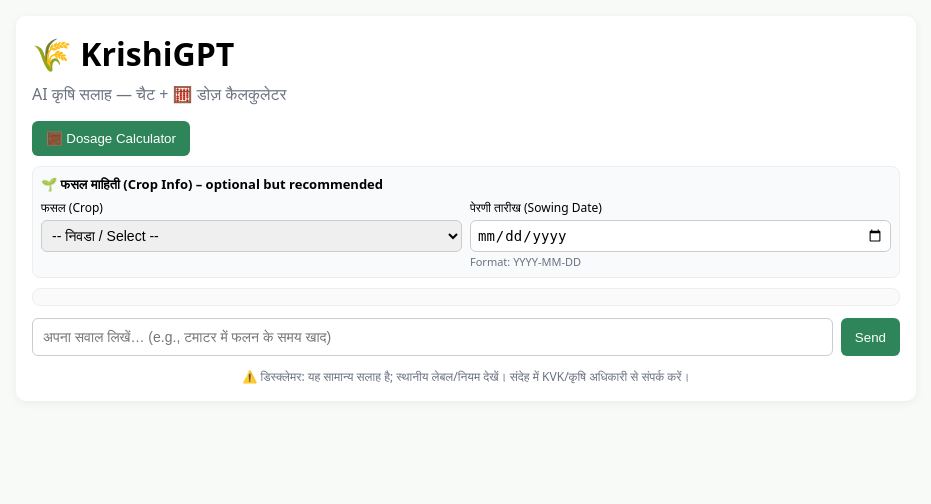
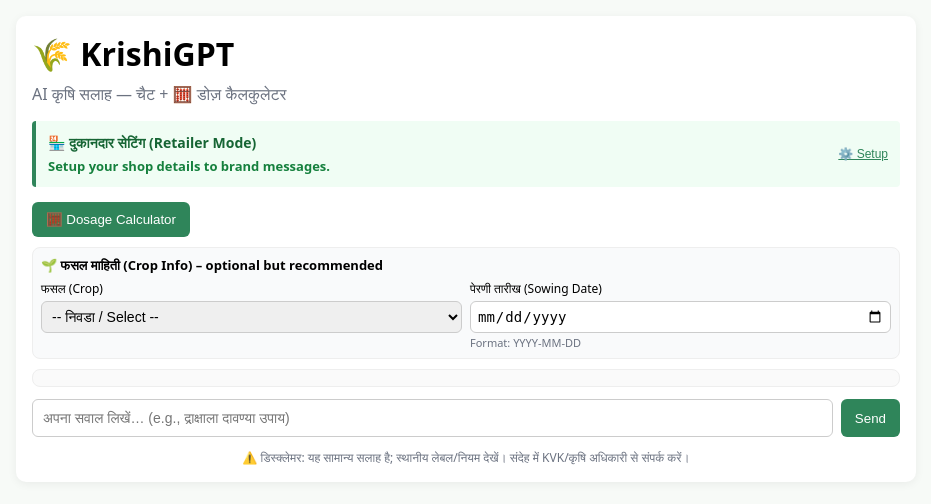
Before and after one commit to Swapnilpawar17/krishigpt, a Flask app: page / in a window 1280 px wide. Shown: the top 504 px of the page, without its empty margins (174-1105 px from the left). Run offline with Flask 3, Linux system fonts and the light colour scheme.

Commit message:
Added Retailer Branding and Sangli Crop Data

```diff
--- a/templates/index.html
+++ b/templates/index.html
@@ -3,7 +3,7 @@
 <head>
   <meta charset="utf-8"/>
   <meta name="viewport" content="width=device-width, initial-scale=1"/>
-  <title>KrishiGPT</title>
+  <title>KrishiGPT - Retailer Edition</title>
   <link rel="icon" type="image/x-icon" href="{{ url_for('static', filename='favicon.ico') }}">
   <style>
     :root { --green:#2f855a; --muted:#6b7280; --bg:#f7faf7; }
@@ -12,17 +12,40 @@
     .card { background: #fff; border-radius: 10px; padding: 16px; box-shadow: 0 2px 10px rgba(0,0,0,.06); }
     h1 { margin: 0 0 8px 0; }
     .sub { color: var(--muted); margin: 0 0 16px 0; }
+
+    /* Retailer Branding Section */
+    .retailer-section { background: #f0fdf4; border-left: 4px solid var(--green); padding: 12px; margin-bottom: 15px; border-radius: 4px; }
+    .retailer-header { display: flex; justify-content: space-between; align-items: center; }
+    .retailer-title { font-weight: bold; color: #166534; font-size: 14px; }
+    .retailer-toggle { color: var(--green); text-decoration: underline; cursor: pointer; font-size: 12px; background: none; border: none; padding: 0; }
+    .retailer-form { display: none; margin-top: 10px; }
+    .retailer-form.show { display: block; }
+    .retailer-display { font-size: 13px; font-weight: bold; color: #15803d; margin-top: 5px; }
+
     /* Chat */
     #chat { max-height: 55vh; overflow: auto; padding: 8px; border: 1px solid #eee; border-radius: 8px; background:#fafafa; }
-    .msg { padding: 10px 12px; margin: 8px 0; border-radius: 8px; white-space: pre-wrap; }
+    .msg { padding: 10px 12px; margin: 8px 0; border-radius: 8px; white-space: pre-wrap; position: relative; }
     .user { background: #e8f0fe; text-align: right; }
     .bot { background: #e7f7e7; }
+
+    /* WhatsApp Share Button */
+    .share-btn {
+      display: inline-flex; align-items: center; gap: 5px;
+      margin-top: 8px; padding: 6px 12px;
+      background: #25D366; color: white;
+      font-size: 12px; font-weight: bold;
+      border-radius: 20px; text-decoration: none;
+      border: none; cursor: pointer;
+    }
+    .share-btn:hover { background: #1ebc57; }
+
     .row { display: flex; gap: 8px; margin-top: 12px; }
     input, select { flex: 1; padding: 10px; border-radius: 6px; border: 1px solid #ccc; font-size:14px; width:100%; box-sizing:border-box; }
     button { padding: 10px 14px; border: 0; border-radius: 6px; background: var(--green); color:#fff; cursor: pointer; white-space:nowrap; }
     button.secondary { background:#1f2937; }
     button:disabled { background:#9aa5b1; cursor:not-allowed; }
     .toolbar { display:flex; gap:8px; margin-bottom:10px; flex-wrap: wrap; }
+
     /* Modal */
     .modal { position: fixed; inset:0; background: rgba(0,0,0,.45); display:none; align-items: center; justify-content: center; padding: 16px; z-index:999; }
     .modal.show { display:flex; }
@@ -50,6 +73,25 @@
       <h1>🌾 KrishiGPT</h1>
       <p class="sub">AI कृषि सलाह — चैट + 🧮 डोज़ कैलकुलेटर</p>
 
+      <!-- NEW: Retailer Branding Section -->
+      <div class="retailer-section">
+        <div class="retailer-header">
+          <div>
+            <div class="retailer-title">🏪 दुकानदार सेटिंग (Retailer Mode)</div>
+            <div id="shopDisplay" class="retailer-display"></div>
+          </div>
+          <button class="retailer-toggle" onclick="toggleShopSettings()">⚙️ Setup</button>
+        </div>
+
+        <div id="shopSettings" class="retailer-form">
+          <div class="grid" style="grid-template-columns: 1fr; gap: 8px;">
+            <input type="text" id="shopNameInput" placeholder="Enter Shop Name (e.g. Patil Krishi Seva)">
+            <input type="text" id="shopPhoneInput" placeholder="Mobile Number (e.g. 98220xxxxx)">
+            <button onclick="saveShopDetails()">Save Details</button>
+          </div>
+        </div>
+      </div>
+
       <div class="toolbar">
         <button id="openCalcBtn">🧮 Dosage Calculator</button>
       </div>
@@ -64,10 +106,14 @@
             <label style="font-size:12px; font-weight:500;">फसल (Crop)</label>
             <select id="cropSelect" style="width:100%; padding:6px; border-radius:6px; border:1px solid #ccc;">
               <option value="">-- निवडा / Select --</option>
-              <option value="cotton">कापूस (Cotton)</option>
+              <option value="grapes">द्राक्ष (Grapes)</option>
+              <option value="pomegranate">डाळिंब (Pomegranate)</option>
               <option value="tomato">टोमॅटो (Tomato)</option>
               <option value="onion">कांदा (Onion)</option>
+              <option value="cotton">कापूस (Cotton)</option>
               <option value="soybean">सोयाबीन (Soybean)</option>
+              <option value="sugarcane">ऊस (Sugarcane)</option>
+              <option value="wheat">गहू (Wheat)</option>
             </select>
           </div>
           <div style="flex:1; min-width:140px;">
@@ -83,7 +129,7 @@
 
       <div id="chat"></div>
       <div class="row">
-        <input id="msg" placeholder="अपना सवाल लिखें… (e.g., टमाटर में फलन के समय खाद)"/>
+        <input id="msg" placeholder="अपना सवाल लिखें… (e.g., द्राक्षाला दावण्या उपाय)"/>
         <button id="send">Send</button>
       </div>
       <div class="footer">
@@ -160,6 +206,63 @@
   <script>
     const API_KEY = "";
 
+    // --- RETAILER BRANDING LOGIC ---
+    document.addEventListener('DOMContentLoaded', function() {
+        const savedName = localStorage.getItem('krishiShopName');
+        const savedPhone = localStorage.getItem('krishiShopPhone');
+        if (savedName) {
+            document.getElementById('shopNameInput').value = savedName;
+            document.getElementById('shopPhoneInput').value = savedPhone || '';
+            updateShopDisplay(savedName, savedPhone);
+        } else {
+            document.getElementById('shopDisplay').textContent = 'Setup your shop details to brand messages.';
+        }
+    });
+
+    function toggleShopSettings() {
+        document.getElementById('shopSettings').classList.toggle('show');
+    }
+
+    function saveShopDetails() {
+        const name = document.getElementById('shopNameInput').value.trim();
+        const phone = document.getElementById('shopPhoneInput').value.trim();
+
+        if (name) {
+            localStorage.setItem('krishiShopName', name);
+            localStorage.setItem('krishiShopPhone', phone);
+            updateShopDisplay(name, phone);
+            toggleShopSettings();
+            alert('Shop details saved! Messages will now be branded.');
+        } else {
+            alert('Please enter a shop name.');
+        }
+    }
+
+    function updateShopDisplay(name, phone) {
+        document.getElementById('shopDisplay').textContent = `🏪 ${name} ${phone ? '| 📞 ' + phone : ''}`;
+    }
+
+    function createWhatsAppLink(adviceText) {
+        const shopName = localStorage.getItem('krishiShopName') || "KrishiGPT Advisor";
+        const shopPhone = localStorage.getItem('krishiShopPhone') || "";
+
+        const message = `
+*🏪 ${shopName}*
+${shopPhone ? '📞 ' + shopPhone : ''}
+──────────────────
+*शेतकऱ्यासाठी सल्ला (Advice):*
+
+${adviceText}
+
+──────────────────
+✅ *Verified by KrishiGPT*
+💊 _दवाई वापरताना काळजी घ्या._
+`.trim();
+
+        return `https://wa.me/?text=${encodeURIComponent(message)}`;
+    }
+    // -----------------------------
+
     // Chat logic
     const chat = document.getElementById('chat');
     const input = document.getElementById('msg');
@@ -171,6 +274,18 @@
       const div = document.createElement('div');
       div.className = 'msg ' + (who === 'user' ? 'user' : 'bot');
       div.textContent = text;
+
+      // If message is from BOT, add Share Button
+      if (who === 'bot') {
+        const shareBtn = document.createElement('a');
+        shareBtn.className = 'share-btn';
+        shareBtn.innerHTML = '<span>📲 Share on WhatsApp</span>';
+        shareBtn.href = createWhatsAppLink(text);
+        shareBtn.target = '_blank';
+        div.appendChild(document.createElement('br'));
+        div.appendChild(shareBtn);
+      }
+
       chat.appendChild(div);
       chat.scrollTop = chat.scrollHeight;
     }
@@ -258,9 +373,12 @@
       const farmer = data.input?.farmer || '';
       const cropNote = data.input?.crop_note || '';
       const area = data.input?.area_acre ?? '-';
+      const shopName = localStorage.getItem('krishiShopName') || "";
 
       const resultText =
-`शेतकरी: ${farmer || '-'}
+`${shopName ? '🏪 ' + shopName : ''}
+--------------------------------
+शेतकरी: ${farmer || '-'}
 फसल/नोट्स: ${cropNote || '-'}
 
 क्षेत्र: ${area} एकर
```
